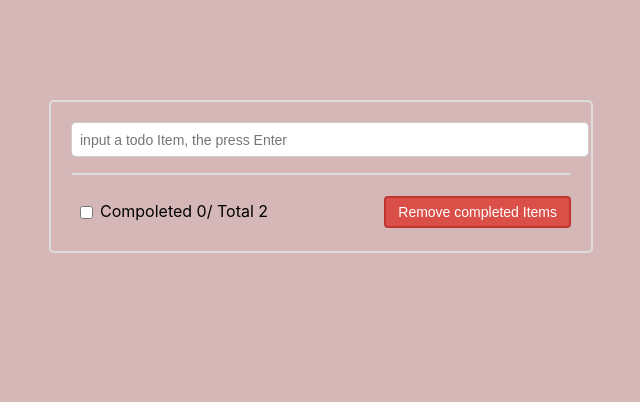
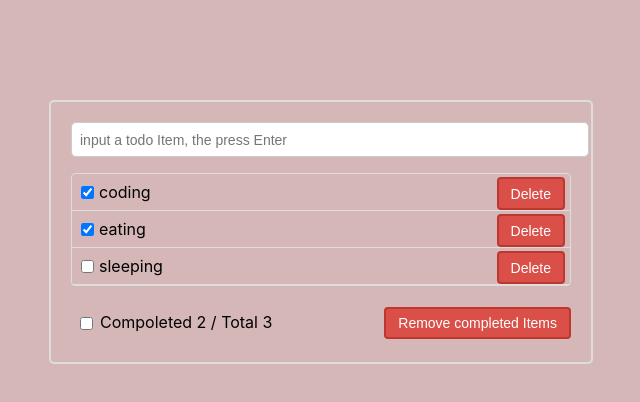
Before and after one commit to chanchiuxyz/todo-list, a React (Create React App) app in the folder todo-list/: page / in a window 1280 px wide. Shown: the top 402 px of the page, without its empty margins (319-959 px from the left). Built offline with nearby package versions, Linux system fonts and the light colour scheme.

Commit message:
interaction

```diff
--- a/todo-list/src/App.jsx
+++ b/todo-list/src/App.jsx
@@ -8,19 +8,77 @@ import Footer from './components/Footer';
 // change function Component to class Component
 export default class App extends Component {
   state = {todos:[
-      {id:'001',name:'coding',done:true},
-      {id:'001',name:'eating',done:true},
-      {id:'001',name:'sleeping',done:false},
+      {id:'1',name:'coding',done:true},
+      {id:'2',name:'eating',done:true},
+      {id:'3',name:'sleeping',done:false}
 
   ]}
+// insert a new todo to todos ,the function will pass to Component Header by props
+  addTodo = (todoObj)=>{
+    const {todos} = this.state
+    const newTodos = [todoObj,...todos]
+
+    this.setState({todos:newTodos})
+
+  }
+
+  // delete a todo from todos,The function will pass to Component Item through Component List by props
+deleteTodo = (id)=>{
+    const {todos} = this.state
+    const newTodos = todos.filter(function(todo){
+      // console.log(todo.id,id)
+      return todo.id !== id
+
+    })
+    this.setState({todos:newTodos})
+}
+// mart tasks as completed or not, The function will pass to Component Item through Component List by props
+martTOdo = (id) => {
+
+  const {todos} = this.state
+  const newTodos = todos.map((todo)=>{
+      // console.log(id,todo.id)
+      // console.log(todo.done)
+      todo.id === id ? todo.done = !todo.done : todo.done = todo.done
+      // console.log(todo.done)
+      return todo
+  })
+  // console.log(newTodos)
+  this.setState({todos:newTodos})
+}
+
+//  mart all tasks as completed or not, The function will pass to Component Footer by props
+markTodos = (isMarkAll) => {
+  const {todos} = this.state
+  const newTodos = todos.map((todo) => {
+    todo.done = isMarkAll
+    return todo
+
+  })
+  console.log(newTodos)
+  this.setState({todos:newTodos})
+
+}
+
+removeCompleteds = () => {
+  const {todos} = this.state
+  const newTodos = todos.filter(function(todo){
+    return todo.done === false
+  })
+
+  this.setState({todos:newTodos})
+
+}
+
   render() {
-    const todos = this.setState
+    console.log(this.state)
+    const {todos} = this.state
     return (
       <div className='todo-container'>
         <div className="todo-wrap">
-            <Header a='1' />
-            <List todos={todos}/>
-            <Footer />
+            <Header addTodo={this.addTodo} />
+            <List todos={todos} deleteTodo={this.deleteTodo} markTodo={this.martTOdo} />
+            <Footer todos={todos} markTodos={this.markTodos} removeCompleteds={this.removeCompleteds} />
         </div>
 
       </div>
--- a/todo-list/src/components/Footer/index.jsx
+++ b/todo-list/src/components/Footer/index.jsx
@@ -2,17 +2,33 @@ import React, { Component } from 'react'
 import './index.css'
 
 export default class Footer extends Component {
+   markTodosOnChange = (event) =>{
+    // console.log(event.target.checked)
+     const isMarkAll = event.target.checked
+     this.props.markTodos(isMarkAll)
+
+   }
+
+   removeCompleteds = () => {
+        this.props.removeCompleteds()
+   }
   render() {
+    const {todos} = this.props
+    let completeds = 0
+    todos.map((todo) => {
+        if (todo.done === true) completeds += 1
+    })
+
     return (
       <div className="todo-footer">
         <label htmlFor="">
-            <input type="checkbox" />
+            <input type="checkbox" onChange={this.markTodosOnChange} />
 
         </label>
             <span>
-                <span>Compoleted 0</span>/ Total 2
+                <span>Compoleted {completeds} </span>/ Total {todos.length}
             </span>
-            <button className="btn btn-delete">Remove completed Items</button>
+            <button className="btn btn-delete" onClick={this.removeCompleteds}>Remove completed Items</button>
       </div>
     )
   }
--- a/todo-list/src/components/Header/index.jsx
+++ b/todo-list/src/components/Header/index.jsx
@@ -2,12 +2,23 @@ import React, { Component } from 'react'
 import './index.css'
 
 export default class Header extends Component {
+    handleKeyUp = (event)=>{
+        // If press Enter
+        if (event.keyCode !== 13) {
+            return
+        }
+        const todoObj = {id:Date.now().toString(),name:event.target.value,done:false}
+        // console.log(event.target.value,event.keyCode)
+        // console.log(todoObj)
+        this.props.addTodo(todoObj)
+
+    }
+
+  render() {
     // console.log(this.props)
-  render() {
-
     return (
       <div className='todo-header'>
-        <input type="text" placeholder='input a todo Item, the press Enter'/>
+        <input onKeyUp={this.handleKeyUp} type="text" placeholder='input a todo Item, the press Enter'/>
       </div>
     )
   }
--- a/todo-list/src/components/Item/index.jsx
+++ b/todo-list/src/components/Item/index.jsx
@@ -2,14 +2,31 @@ import React, { Component } from 'react'
 import './index.css'
 
 export default class Item extends Component {
+// delete a todo from todos
+  // const {deleteTodo} = this.props
+  deleteOnClick = (event) => {
+    // console.log(event.target.id)
+    const {id} = event.target
+    // console.log(id)
+    this.props.deleteTodo(id)
+
+}
+
+  markCheckboxOnChange = (event) => {
+    const {id} = event.target
+    console.log(event)
+    this.props.markTodo(id)
+  }
   render() {
+    const{id,name,done} = this.props
+
     return (
       <li className='item-list'>
         <label htmlFor="">
-            <input type="checkbox" />
-            <span>XXXX</span>
+            <input type="checkbox" id={id}  checked={done} onChange={this.markCheckboxOnChange} />
+            <span>{name}</span>
         </label>
-        <button className='btn btn-delete'>Delete</button>
+        <button className='btn btn-delete' id={id} onClick={this.deleteOnClick} >Delete</button>
       </li>
     )
   }
--- a/todo-list/src/components/List/index.jsx
+++ b/todo-list/src/components/List/index.jsx
@@ -3,11 +3,19 @@ import Item from '../Item'
 import './index.css'
 export default class List extends Component {
   render() {
+    // console.log(this.props)
     const {todos} = this.props
+
     return (
         <ul className="todo-main">
             {/* <Item />
             <Item /> */}
+            {
+               todos.map((todo)=>{
+                    return <Item key={todo.id} {...todo} deleteTodo={this.props.deleteTodo} markTodo={this.props.markTodo} />
+               }
+            )
+            }
         </ul>
 
     )
```
